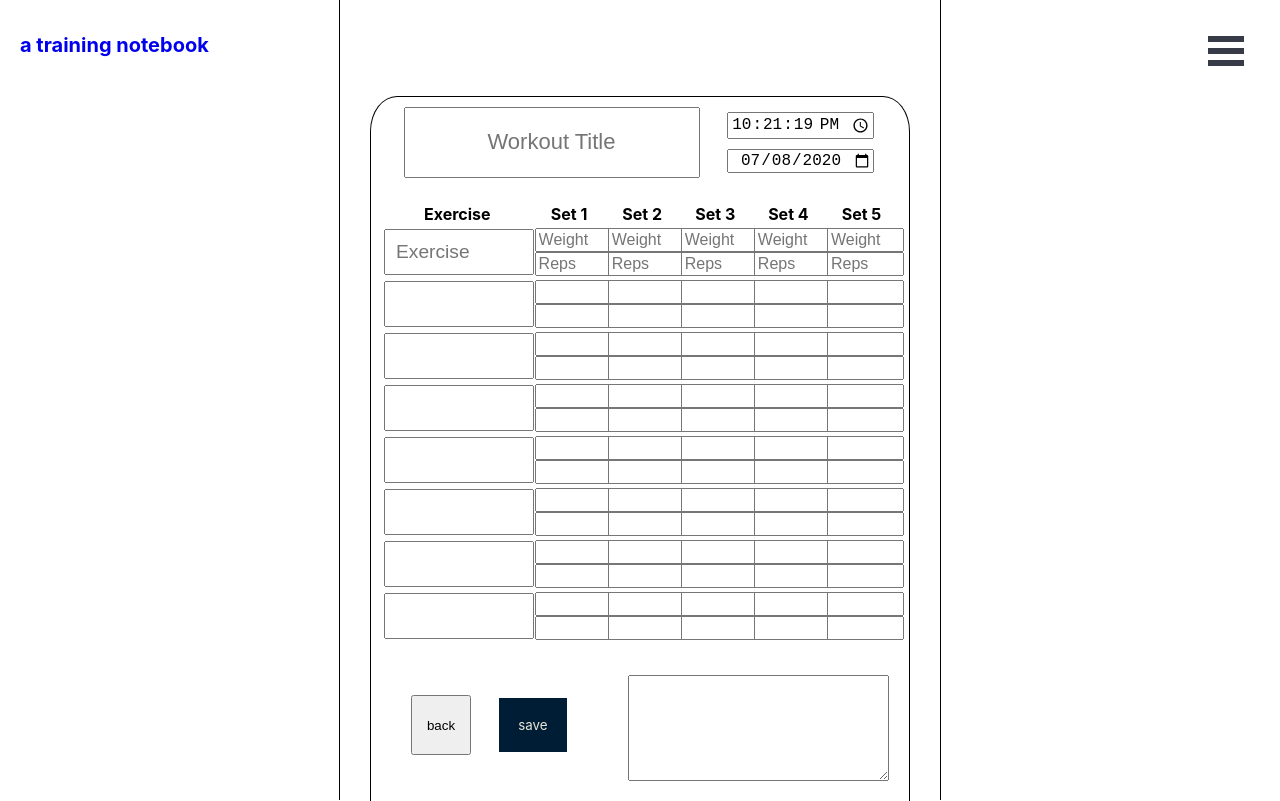
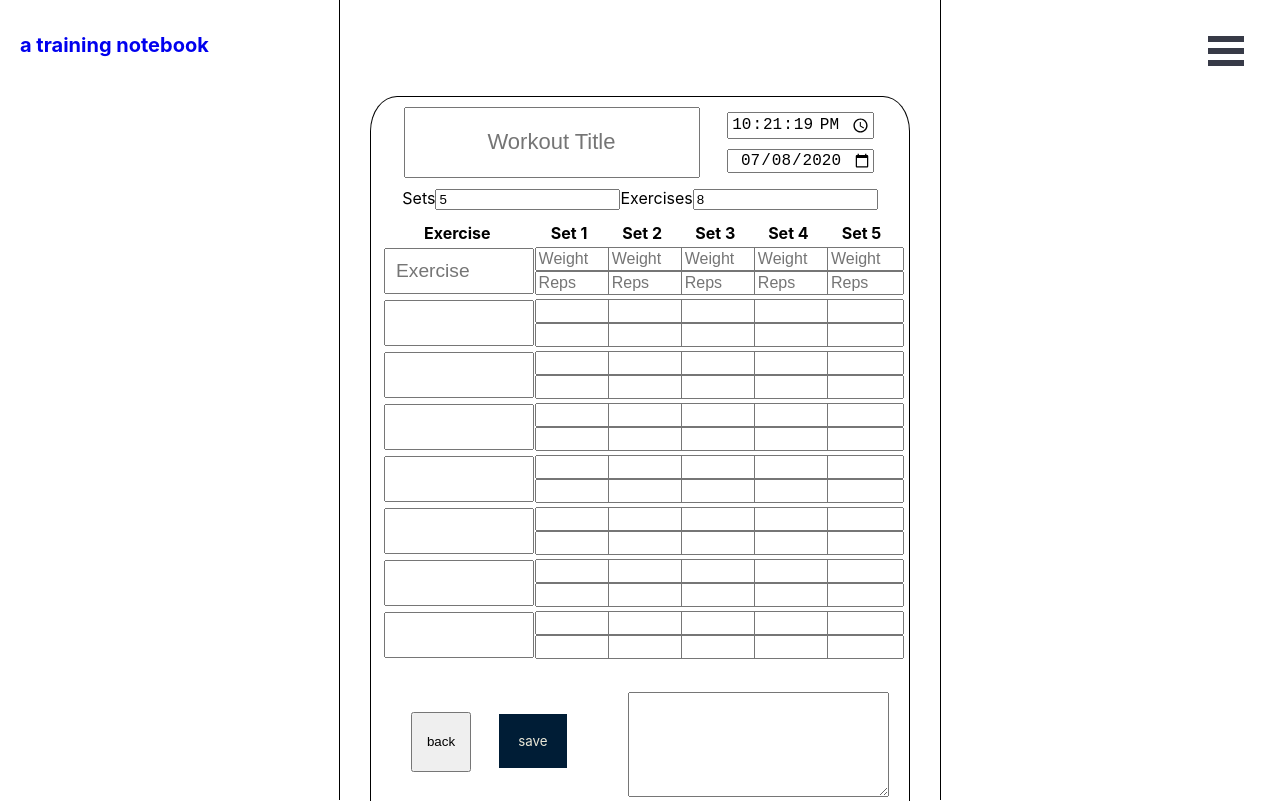
Before and after one commit to nickthorpe71/a-training-notebook, a React (Create React App) app: page /workout/new in a window 1280 px wide. Built offline with nearby package versions, Linux system fonts and the light colour scheme.

Commit message:
adds workout sizing

```diff
--- a/src/components/WorkoutView/WorkoutView.js
+++ b/src/components/WorkoutView/WorkoutView.js
@@ -69,6 +69,26 @@ export default class WorkoutView extends React.Component {
             onChange={this.handleChange}
             workout={this.state.currentWorkout}
           />
+          <div>
+            <label htmlFor="numSetsPer">Sets</label>
+            <input
+              name="numSetsPer"
+              type="number"
+              className="workout-num-sets"
+              placeholder={this.state.numSetsPer}
+              defaultValue={this.state.numSetsPer}
+              onChange={this.handleChange}
+            />
+            <label htmlFor="numExercises">Exercises</label>
+            <input
+              name="numExercises"
+              type="number"
+              className="workout-num-exercises"
+              placeholder={this.state.numExercises}
+              defaultValue={this.state.numExercises}
+              onChange={this.handleChange}
+            />
+          </div>
           <ExerciseTable
             onChange={this.handleChange}
             sets={this.state.numSetsPer}
```
